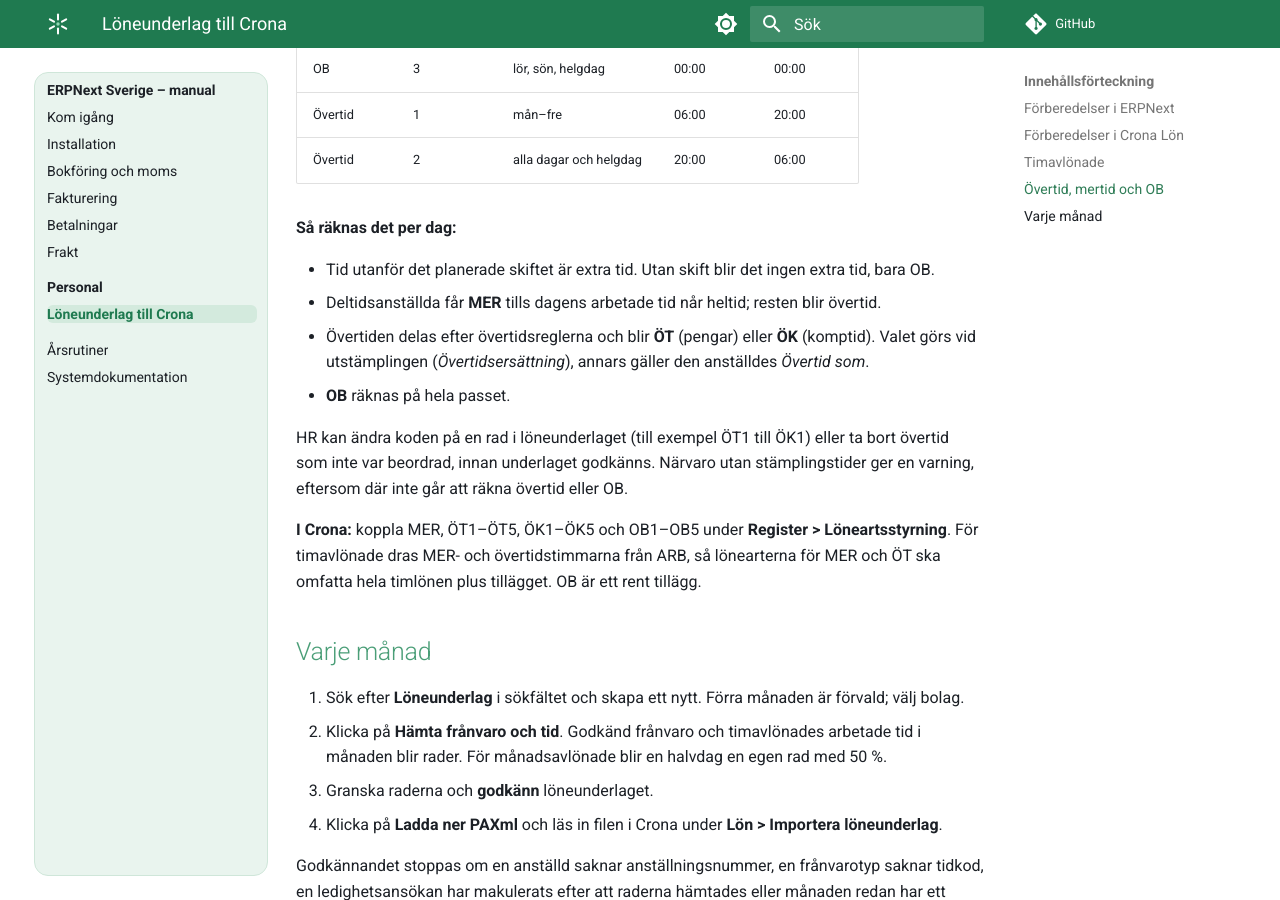
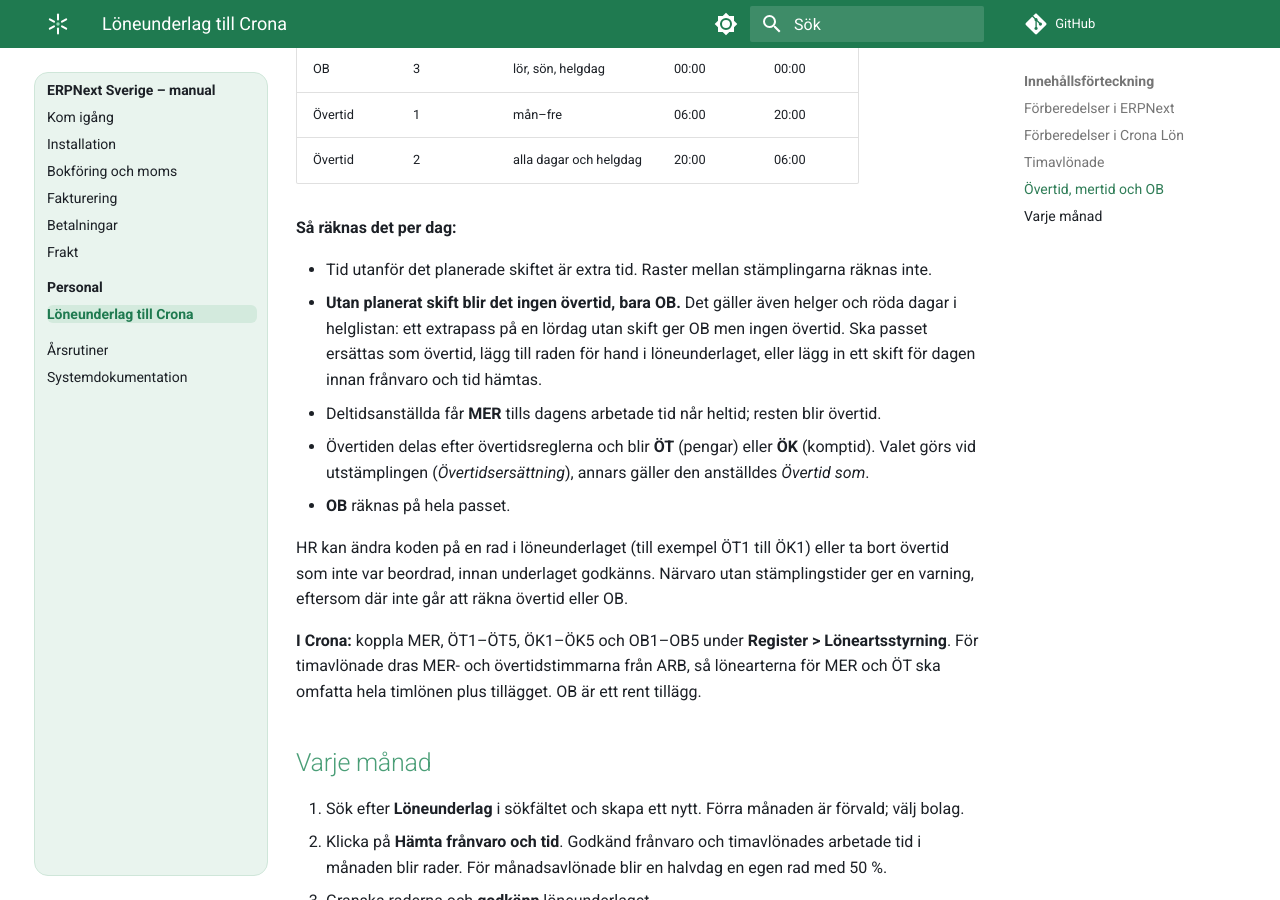
Before and after one commit to ubbe76/ERPNext-Sverige-docs, an MkDocs documentation site: the page built from docs/personal/loneunderlag.md, in a window 1280 px wide and 900 px high, scrolled down 1863 px. Built offline with MkDocs 1.6.1 and Material for MkDocs 9.7.7, drawn with Linux system fonts in a browser that asks for light colours; comment, search, counter and statistics services are not loaded.

Commit message:
docs: breaks and days without a shift in the overtime calculation
Co-Authored-By: Claude Opus 5.5 <noreply@anthropic.com>
Claude-Session: https://claude.ai/code/session_016yYYj5agMiCoxsTCe4usfY

```diff
--- a/docs/personal/loneunderlag.md
+++ b/docs/personal/loneunderlag.md
@@ -62,7 +62,10 @@ utstämpling. Rätta stämplingen eller markera närvaron för dagen, och hämta
 
 **Så räknas det per dag:**
 
-- Tid utanför det planerade skiftet är extra tid. Utan skift blir det ingen extra tid, bara OB.
+- Tid utanför det planerade skiftet är extra tid. Raster mellan stämplingarna räknas inte.
+- **Utan planerat skift blir det ingen övertid, bara OB.** Det gäller även helger och röda dagar i helglistan:
+  ett extrapass på en lördag utan skift ger OB men ingen övertid. Ska passet ersättas som övertid, lägg till
+  raden för hand i löneunderlaget, eller lägg in ett skift för dagen innan frånvaro och tid hämtas.
 - Deltidsanställda får **MER** tills dagens arbetade tid når heltid; resten blir övertid.
 - Övertiden delas efter övertidsreglerna och blir **ÖT** (pengar) eller **ÖK** (komptid). Valet görs vid
   utstämplingen (*Övertidsersättning*), annars gäller den anställdes *Övertid som*.
```
